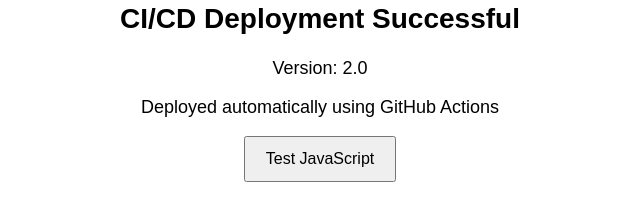
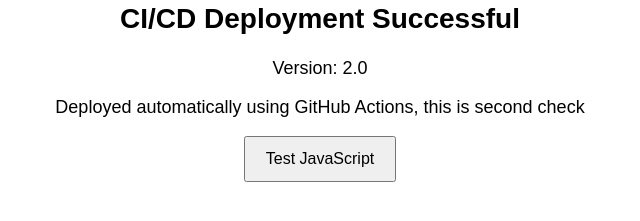
Before and after one commit to ttnvinaykumar/devops-cicd-website, a plain HTML site: page index.html in a window 1280 px wide. Shown: the part 257-478 px from the top of the page, without its empty margins (320-960 px from the left). Drawn offline with Linux system fonts and the light colour scheme.

Commit message:
Update index.html

```diff
--- a/index.html
+++ b/index.html
@@ -15,7 +15,7 @@
 
         <p id="version">Version: 2.0</p>
 
-        <p>Deployed automatically using GitHub Actions</p>
+        <p>Deployed automatically using GitHub Actions, this is second check</p>
 
         <button onclick="showMessage()">Test JavaScript</button>
 
```
